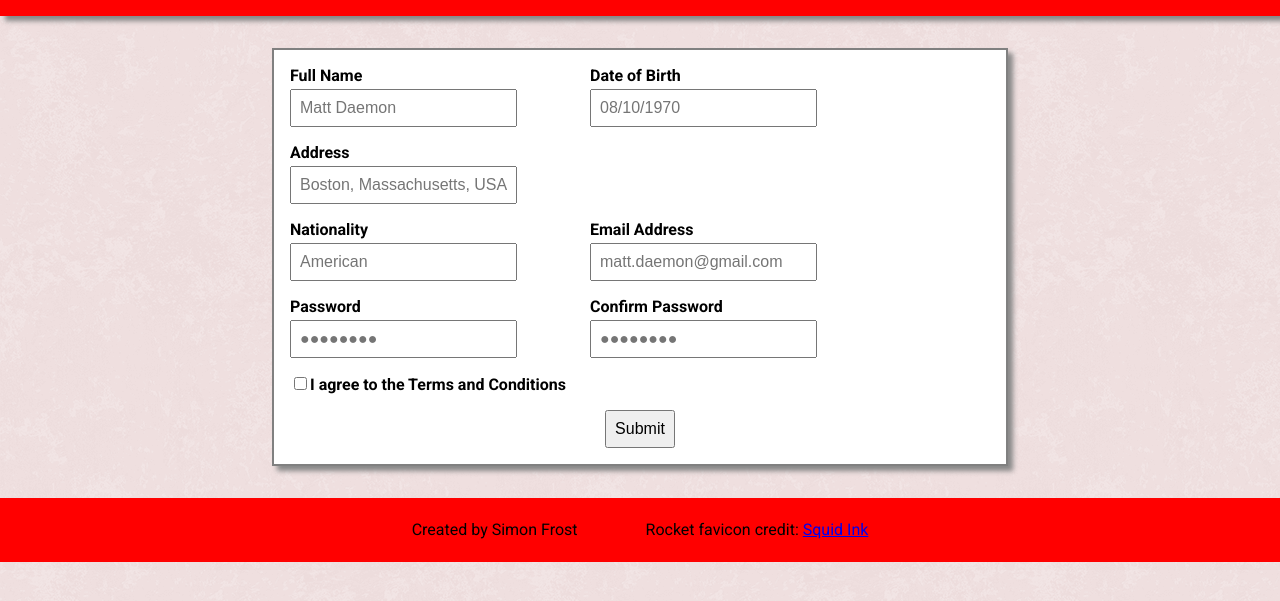
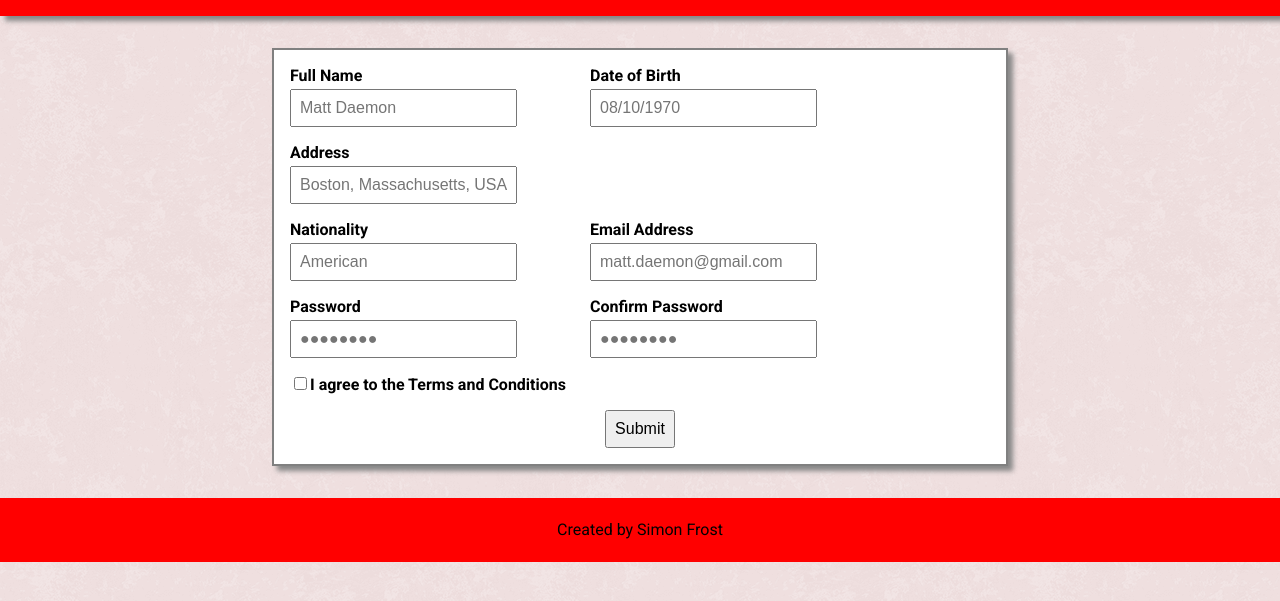
Before and after one commit to SimonHFrost/form-practice, a plain HTML site: page index.html in a window 1280 px wide. Shown: the part 97-698 px from the top of the page. Drawn offline with Linux system fonts and the light colour scheme.

Commit message:
Remove favicon credit

```diff
--- a/index.html
+++ b/index.html
@@ -69,7 +69,6 @@
     <footer>
       <div>
         <p>Created by Simon Frost</p>
-        <p>Rocket favicon credit: <a href="http://thesquid.ink/">Squid Ink</a></p>
       </div>
     </footer>
   </body>
```
